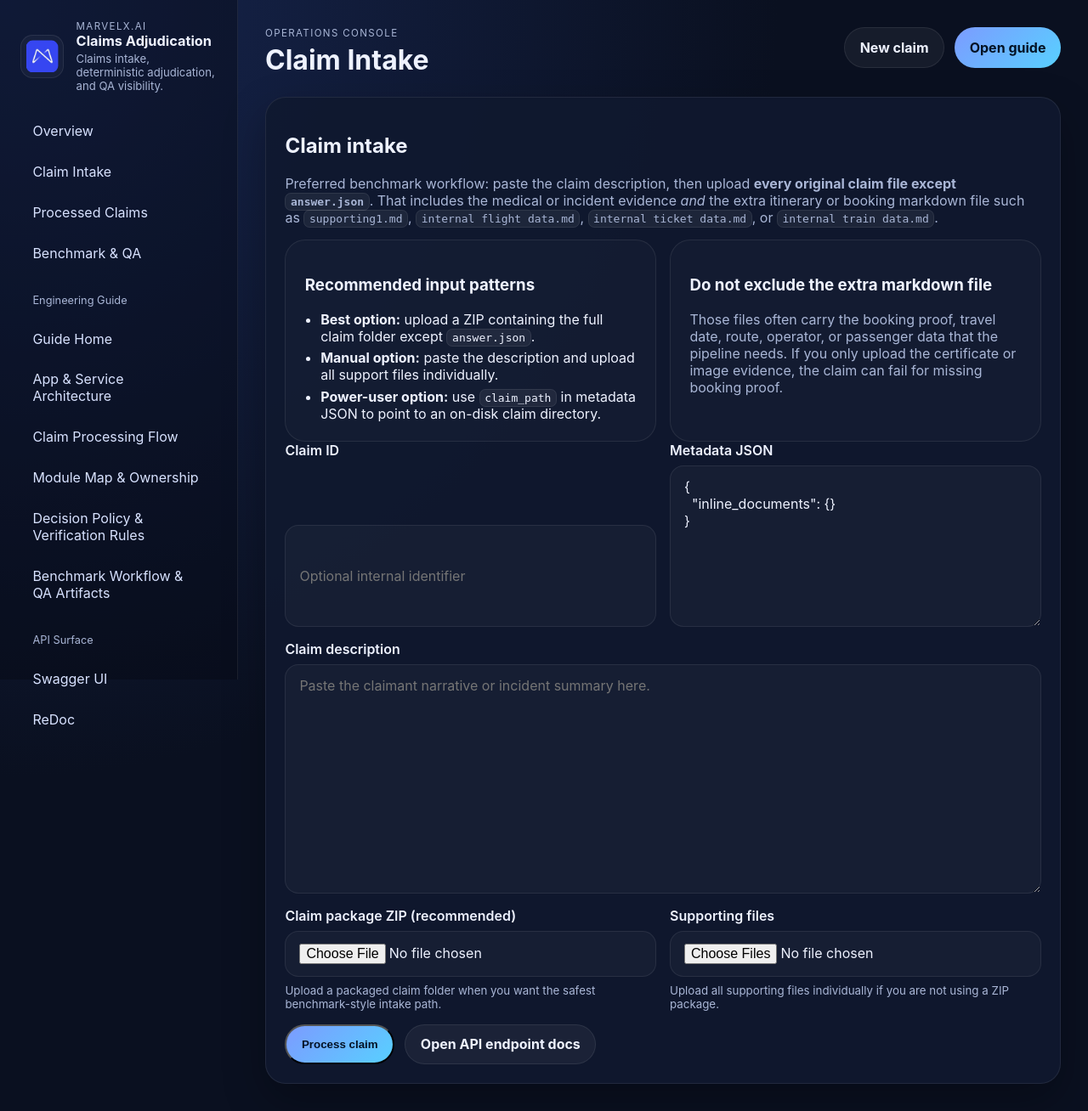
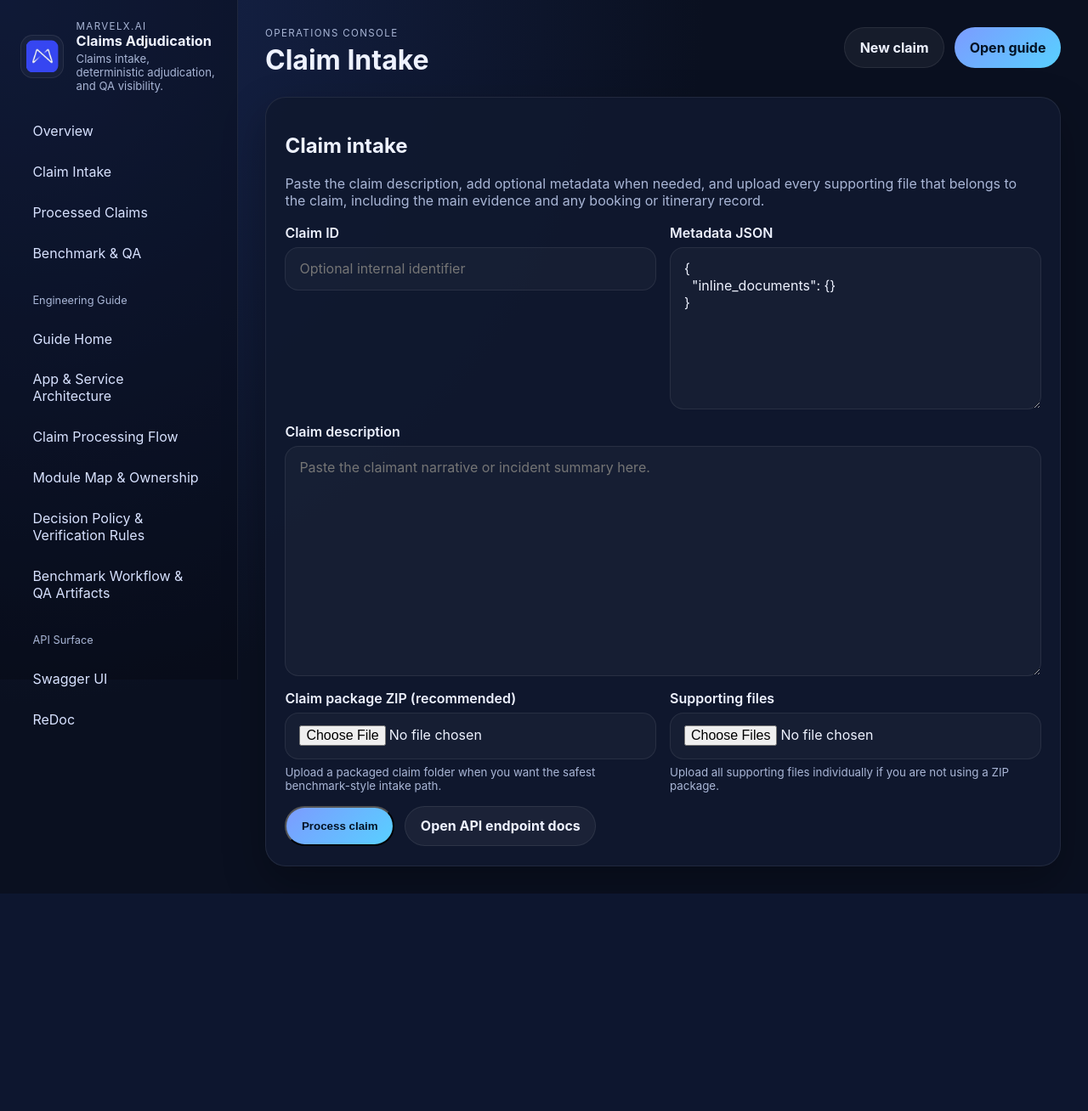
Before and after one commit to oscar-omlf/marvelx-claims-adjudication, a FastAPI app: page /submit in a window 1280 px wide. Shown: the whole page at 85% size. After the commit the page ends 1052 px from the top, so only its background shows below. Run offline with FastAPI, Linux system fonts and the light colour scheme; some libraries are stand-ins or nearby versions.

Commit message:
Final style fixes.

```diff
--- a/app/static/styles.css
+++ b/app/static/styles.css
@@ -43,11 +43,22 @@ pre {
   top: 0;
   height: 100vh;
 }
-.brand { display: flex; align-items: center; gap: 0.9rem; margin-bottom: 1.5rem; }
+.brand {
+  display: flex;
+  align-items: center;
+  gap: 0.9rem;
+  margin-bottom: 1.5rem;
+  min-width: 0;
+}
+.brand > div:last-child {
+  min-width: 0;
+  flex: 1 1 auto;
+}
 .brand-mark {
   width: 2.6rem; height: 2.6rem; border-radius: 0.85rem;
   background: linear-gradient(135deg, var(--accent), var(--accent-2));
   color: white; font-weight: 800; display: grid; place-items: center;
+  flex: 0 0 2.6rem;
 }
 .eyebrow { text-transform: uppercase; font-size: 0.72rem; letter-spacing: 0.12em; color: var(--muted); }
 .brand-title { font-size: 1.02rem; font-weight: 700; }
@@ -56,11 +67,14 @@ pre {
 .brand-logo {
   width: 3.2rem;
   height: 3.2rem;
+  flex: 0 0 3.2rem;
+  display: block;
   object-fit: contain;
   border-radius: 0.9rem;
   background: rgba(255,255,255,0.04);
   border: 1px solid var(--border);
   padding: 0.35rem;
+  overflow: hidden;
 }
 .alert-info { background: rgba(88, 208, 255, 0.12); color: #d9f6ff; }
 code {
@@ -134,6 +148,15 @@ code {
 }
 .mini-link span { color: var(--muted); }
 .form { display: grid; gap: 1rem; }
+
+.form-submit { margin-top: 1.1rem; }
+.submit-intro {
+  width: 100%;
+  max-width: none;
+  margin-bottom: 0.2rem;
+}
+.submit-form-grid { align-items: start; }
+.submit-form-grid > label { align-content: start; }
 .form-grid { display: grid; grid-template-columns: 1fr 1fr; gap: 1rem; }
 label { display: grid; gap: 0.45rem; }
 label span { font-weight: 600; }
--- a/templates/submit.html
+++ b/templates/submit.html
@@ -2,10 +2,8 @@
 {% block content %}
 <section class="card">
   <h2>Claim intake</h2>
-  <p class="lede">
-    Preferred benchmark workflow: paste the claim description, then upload <strong>every original claim file except <code>answer.json</code></strong>.
-    That includes the medical or incident evidence <em>and</em> the extra itinerary or booking markdown file such as <code>supporting1.md</code>,
-    <code>internal flight data.md</code>, <code>internal ticket data.md</code>, or <code>internal train data.md</code>.
+  <p class="lede submit-intro">
+    Paste the claim description, add optional metadata when needed, and upload every supporting file that belongs to the claim, including the main evidence and any booking or itinerary record.
   </p>
   {% if error %}
   <div class="alert alert-error">{{ error }}</div>
@@ -13,25 +11,8 @@
   {% if helper_note %}
   <div class="alert alert-info">{{ helper_note }}</div>
   {% endif %}
-  <div class="grid grid-2">
-    <div class="card subcard">
-      <h3>Recommended input patterns</h3>
-      <ul class="feature-list compact">
-        <li><strong>Best option:</strong> upload a ZIP containing the full claim folder except <code>answer.json</code>.</li>
-        <li><strong>Manual option:</strong> paste the description and upload all support files individually.</li>
-        <li><strong>Power-user option:</strong> use <code>claim_path</code> in metadata JSON to point to an on-disk claim directory.</li>
-      </ul>
-    </div>
-    <div class="card subcard">
-      <h3>Do not exclude the extra markdown file</h3>
-      <p class="lede">
-        Those files often carry the booking proof, travel date, route, operator, or passenger data that the pipeline needs.
-        If you only upload the certificate or image evidence, the claim can fail for missing booking proof.
-      </p>
-    </div>
-  </div>
-  <form class="form" action="/submit" method="post" enctype="multipart/form-data">
-    <div class="form-grid">
+  <form class="form form-submit" action="/submit" method="post" enctype="multipart/form-data">
+    <div class="form-grid submit-form-grid">
       <label>
         <span>Claim ID</span>
         <input type="text" name="claim_id" value="{{ submitted.claim_id if submitted else '' }}" placeholder="Optional internal identifier" />
@@ -47,7 +28,7 @@
       <span>Claim description</span>
       <textarea name="description" rows="12" placeholder="Paste the claimant narrative or incident summary here.">{{ submitted.description if submitted else '' }}</textarea>
     </label>
-    <div class="form-grid">
+    <div class="form-grid submit-form-grid">
       <label>
         <span>Claim package ZIP (recommended)</span>
         <input type="file" name="claim_package" accept=".zip" />
@@ -86,7 +67,7 @@
     </div>
     <div class="metric small">
       <span class="metric-label">Payout estimate</span>
-      <span class="metric-value">{{ result.payout_estimate if result.payout_estimate is not none else '-' }} {{ result.currency or '' }}</span>
+      <span class="metric-value">{{ result.payout_estimate if result.payout_estimate is not none else '—' }} {{ result.currency or '' }}</span>
     </div>
     <div class="metric small">
       <span class="metric-label">Warnings</span>
```
